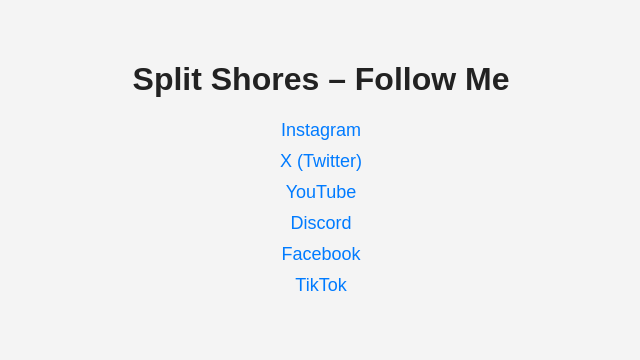
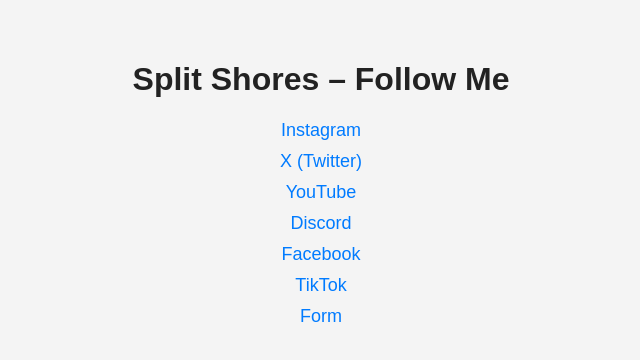
Before and after one commit to Zayneb0/split-shores-links, a plain HTML site: page index.html in a window 1280 px wide. Shown: the full height of the page, 319-959 px from the left. Drawn offline with Linux system fonts and the light colour scheme.

Commit message:
add form

```diff
--- a/index.html
+++ b/index.html
@@ -33,5 +33,6 @@
     <a href="https://discord.com/channels/@split__shores_53583" target="_blank">Discord</a>
     <a href="https://www.facebook.com/profile.php?id=61576154910617" target="_blank">Facebook</a>
     <a href="https://www.tiktok.com/@split_shores" target="_blank">TikTok</a>
+    <a href="http://docs.google.com/forms/d/e/1FAIpQLSdswymrBoOc03A6evfHWUGYBMoq5z1EKXFqV_aVKEN8V-A1Ng/viewform?fbclid=IwY2xjawKV3uVleHRuA2FlbQIxMABicmlkETF0cEtWMGxEdG5pTHplQkdYAR5SZxKfXqOQ--UQE6Nq7RdYufYnfAZuiTJVN-1dHxpXBoPxCIsCiZNs5c1kwQ_aem_UD9Q0EFk70CCeCPXk6zjjg"_blank"> Form</a>
 </body>
 </html>
```
